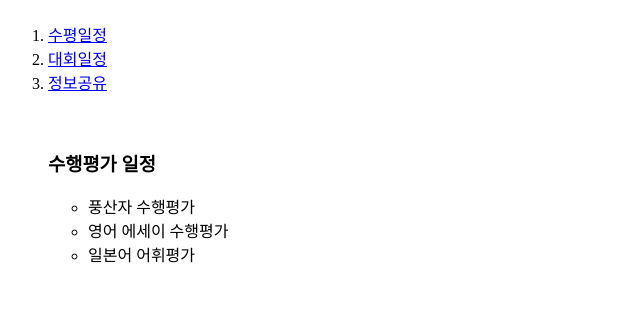
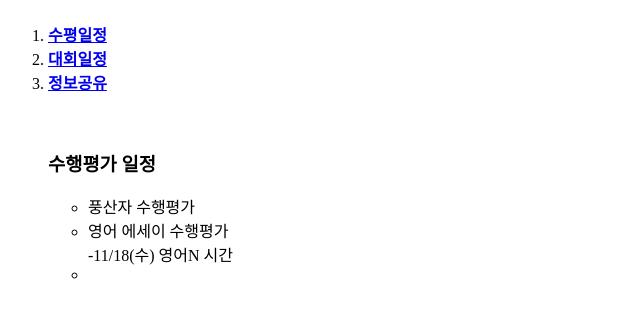
Before and after one commit to syoo2o/web.html, a plain HTML site: page 1.html in a window 1280 px wide. Shown: the part 67-384 px from the top of the page, without its empty margins (0-640 px from the left). Drawn offline with Linux system fonts and the light colour scheme.

Commit message:
Add files via upload

```diff
--- a/1.html
+++ b/1.html
@@ -9,9 +9,9 @@
 
   <h1><a href="index.html">일학년일반</a></h1>
 <ol>
-  <li><a href="1.html"> 수평일정</a></li>
-  <li><a href="2.html"> 대회일정</a></li>
-  <li><a href="3.html"> 정보공유</a></li>
+  <li><strong><a href="1.html"> 수평일정</a></strong></li>
+  <li><strong><a href="2.html"> 대회일정</a></strong></li>
+  <li><strong><a href="3.html"> 정보공유</a></strong></li>
 </0l>
 
 
@@ -20,5 +20,6 @@
 <ul>
   <li>풍산자 수행평가</li>
   <li>영어 에세이 수행평가</li>
-  <li>일본어 어휘평가</li>
+      -11/18(수) 영어N 시간
+  <li></li>
   </ul>
```
